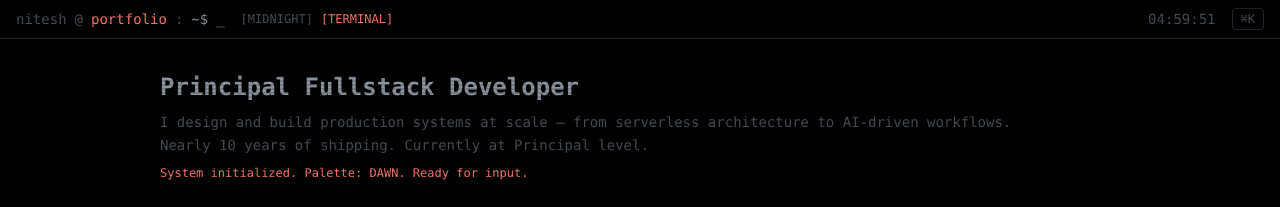
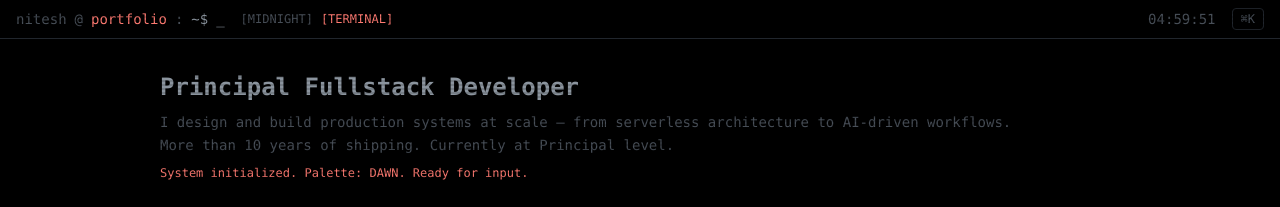
Before and after one commit to knee-tesh/initesh, a Next.js app: page / in a window 1280 px wide. Shown: the top 207 px of the page. Built offline with nearby package versions, Linux system fonts and the light colour scheme; no server answers.

Commit message:
fix: correct years of experience from 'nearly 10' to 'more than 10'

```diff
--- a/src/app/(terminal)/page.tsx
+++ b/src/app/(terminal)/page.tsx
@@ -22,7 +22,7 @@ export default async function HomePage() {
         <p className="text-sm leading-relaxed" style={{ color: "var(--muted)" }}>
           I design and build production systems at scale — from serverless architecture to AI-driven workflows.
           <br />
-          Nearly 10 years of shipping. Currently at Principal level.
+          More than 10 years of shipping. Currently at Principal level.
         </p>
         <p className="text-xs" style={{ color: "var(--accent)" }} suppressHydrationWarning>
           System initialized. Palette: {palette.toUpperCase()}. Ready for input.
```
